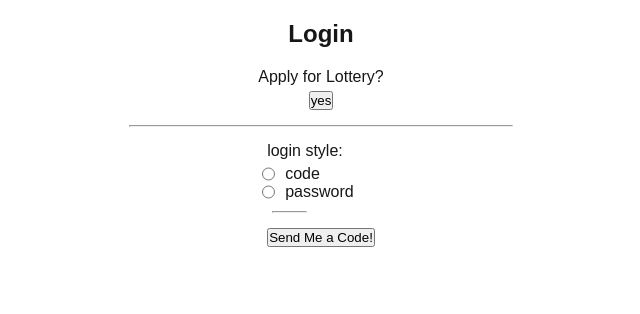
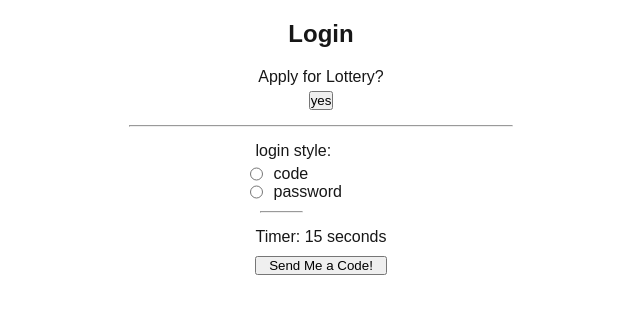
Before and after one commit to jbacheldor/thelineup, a Next.js app: page /login in a window 1280 px wide. Shown: the top 314 px of the page, without its empty margins (319-959 px from the left). Built offline with nearby package versions, Linux system fonts and the light colour scheme.

Commit message:
got timer working!

```diff
--- a/src/app/login/page.tsx
+++ b/src/app/login/page.tsx
@@ -1,6 +1,6 @@
 'use client'
 
-import React from "react"
+import React, { useEffect, useRef, useState } from "react"
 import Lottery from "../components/Lottery"
 
 type loginFormType = {
@@ -33,6 +33,9 @@ const Login:React.FC = () => {
         email: false,
         sms: false
     })
+    const [timer, setTimer] = useState(15);
+    const id = useRef<NodeJS.Timeout>(null)
+    const [intervalId, setIntervalId] = React.useState(null)
 
     const changeLottery = () => {
         setLottery(!showLottery)
@@ -87,8 +90,21 @@ const Login:React.FC = () => {
         }
     }
 
+    useEffect(()=> {
+        if(timer <= 0) {
+            if(id.current) clearInterval(id.current);
+            setTimer(15)
+        }
+    }, [timer])
+
+    // 30 second countdown timer
+    const countDownTimer = () => {
+        setTimer(timer => timer - 1)
+    }
+
     const onCodeSent = () => {
         setCode(true)
+        id.current = setInterval(countDownTimer, 1000)
     }
 
     return (
@@ -154,6 +170,8 @@ const Login:React.FC = () => {
                             <input id="email"/>
                         </div>
                     }
+                    {/* countdowntimer here */}
+                    <span>Timer: {timer} seconds</span>
                     <button onClick={onCodeSent}>{codeSent ? "Resend Code" : "Send Me a Code!"}</button>
                 </form>
             </div>
```
